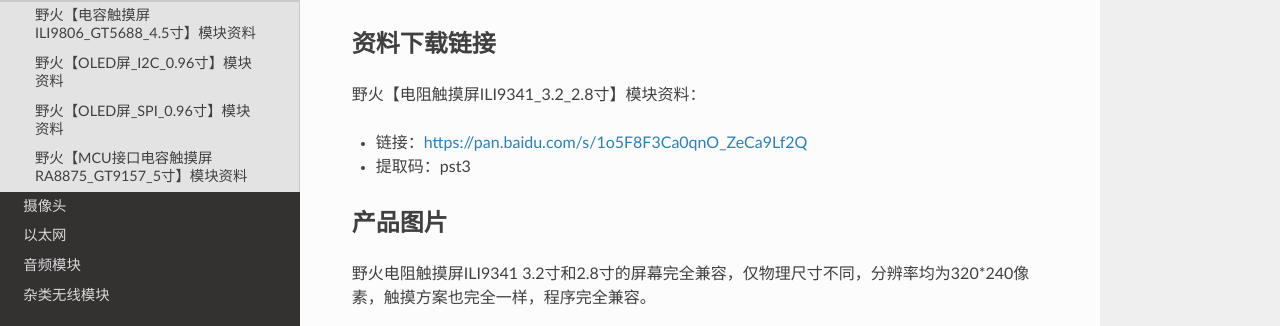
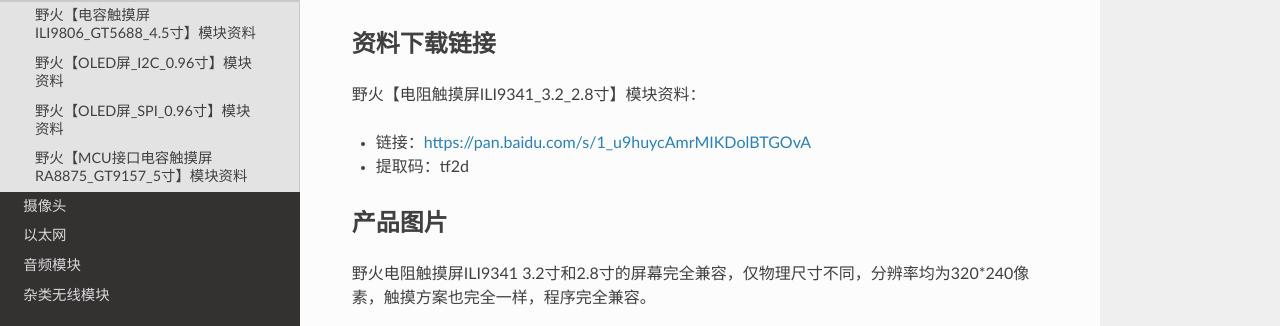
Before and after one commit to Embedfire/ebf_products, a Sphinx documentation site: the page built from documentation/module/screen/ili9341_3.2_2.8.rst, in a window 1280 px wide and 900 px high. Shown: the part 144-470 px from the top of the window. Built offline with Sphinx 7.4.7 and the Read the Docs theme 2.0.0, drawn with Linux system fonts in a browser that asks for light colours; pages that are not in the unit, such as notebooks, are missing from menus.

Commit message:
Update ili9341_3.2_2.8.rst

```diff
--- a/documentation/module/screen/ili9341_3.2_2.8.rst
+++ b/documentation/module/screen/ili9341_3.2_2.8.rst
@@ -7,8 +7,8 @@
 
 野火【电阻触摸屏ILI9341_3.2_2.8寸】模块资料：
 
-- 链接：https://pan.baidu.com/s/1o5F8F3Ca0qnO_ZeCa9Lf2Q
-- 提取码：pst3
+- 链接：https://pan.baidu.com/s/1_u9huycAmrMIKDolBTGOvA
+- 提取码：tf2d
 
 产品图片
 --------
```
